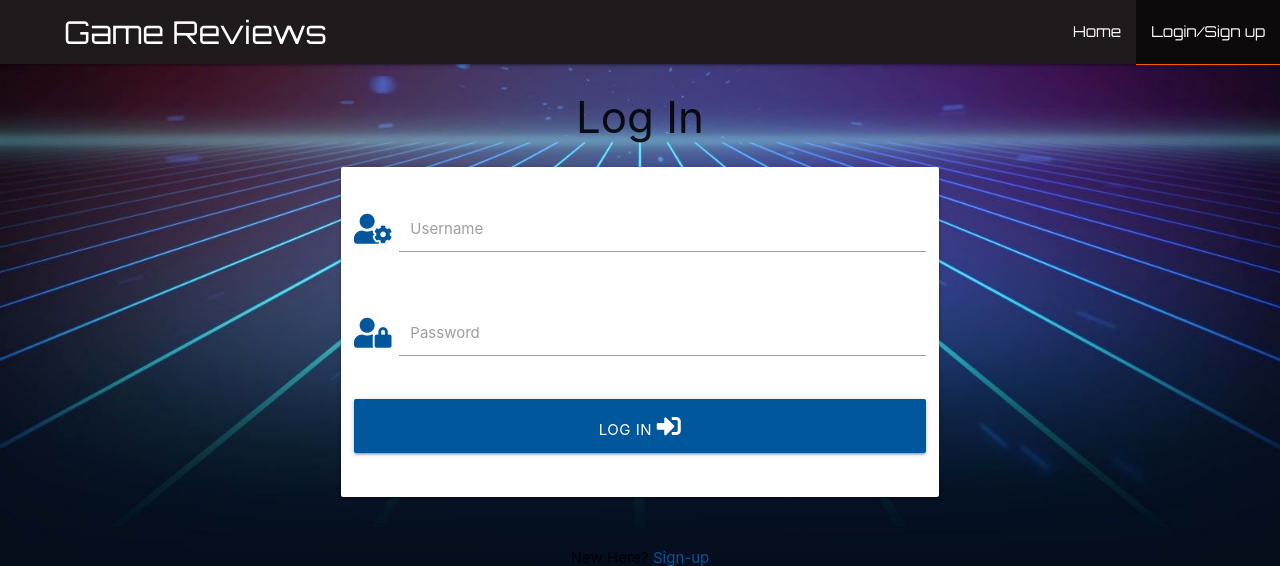
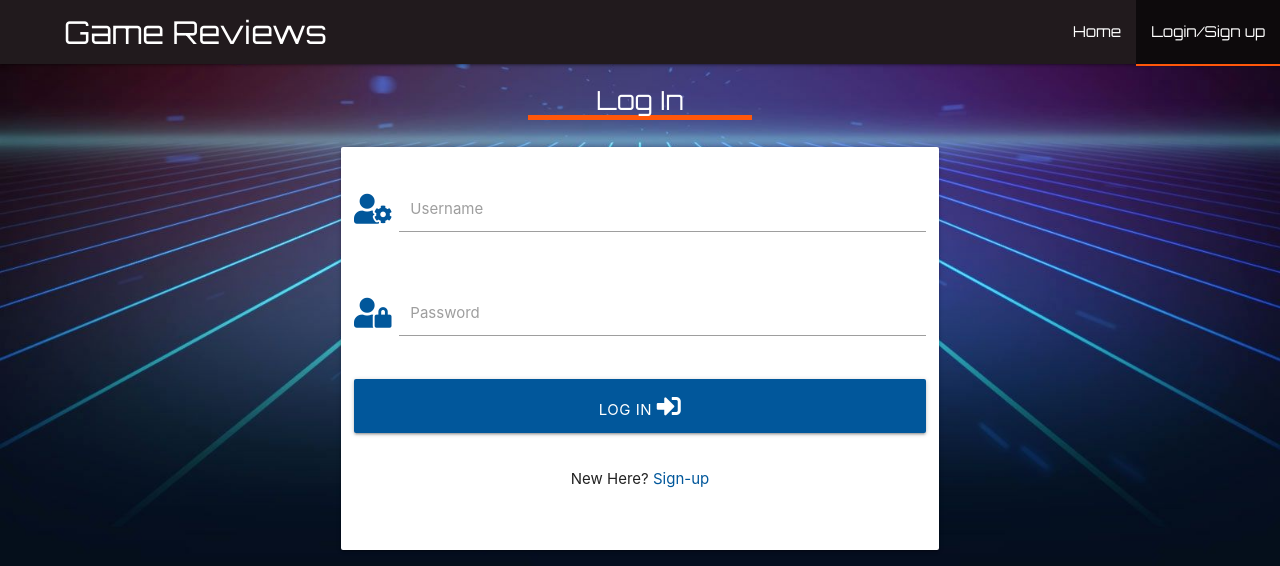
Before and after one commit to KevAndrews/Milestone_Project_3, a Flask app: page /login in a window 1280 px wide. Shown: the top 566 px of the page. Run offline with Flask 2, Linux system fonts and the light colour scheme; some libraries are stand-ins or nearby versions.

Commit message:
Update to login page styles

```diff
--- a/static/css/style.css
+++ b/static/css/style.css
@@ -20,6 +20,15 @@ h1 {
   font-size: 3.5rem;
 }
 
+h3 {
+  color: white;
+  font-family: 'Orbitron', sans-serif;
+  border-bottom: 5px solid #FF570A;
+  width: 25%;
+  margin: 20px auto;
+  font-size: 1.75em;
+}
+
 /* Custom Code for Navbar */
 nav {
   font-family: 'Orbitron', sans-serif;
@@ -30,7 +39,7 @@ nav {
 }
 
 nav li:hover {
-  border-bottom: 1px solid #FF570A;
+  border-bottom: 2px solid #FF570A;
   background-color: rgba(0,0,0,0.6);
 }
 
@@ -43,7 +52,7 @@ nav ul li.active {
 }
 
 .active {
-  border-bottom: 1px solid #FF570A;
+  border-bottom: 2px solid #FF570A;
 }
 
 /* Custom Code for the Title text container */
--- a/templates/login.html
+++ b/templates/login.html
@@ -30,16 +30,15 @@
                         Log In <i class="fas fa-sign-in-alt"></i>
                     </button>
                 </div>
+                <div class="row">
+                    <div class="col s12">
+                        <p class="center-align">
+                            New Here? <a href="{{ url_for('signup') }}" class="light-blue-text text-darken-4">Sign-up</a>
+                        </p>
+                    </div>
+                </div>
             </div>
         </form>
     </div>
 
-    <div class="row">
-        <div class="col s12">
-            <p class="center-align">
-                New Here? <a href="{{ url_for('signup') }}" class="light-blue-text text-darken-4">Sign-up</a>
-            </p>
-        </div>
-    </div>
-
 {% endblock %}
```
